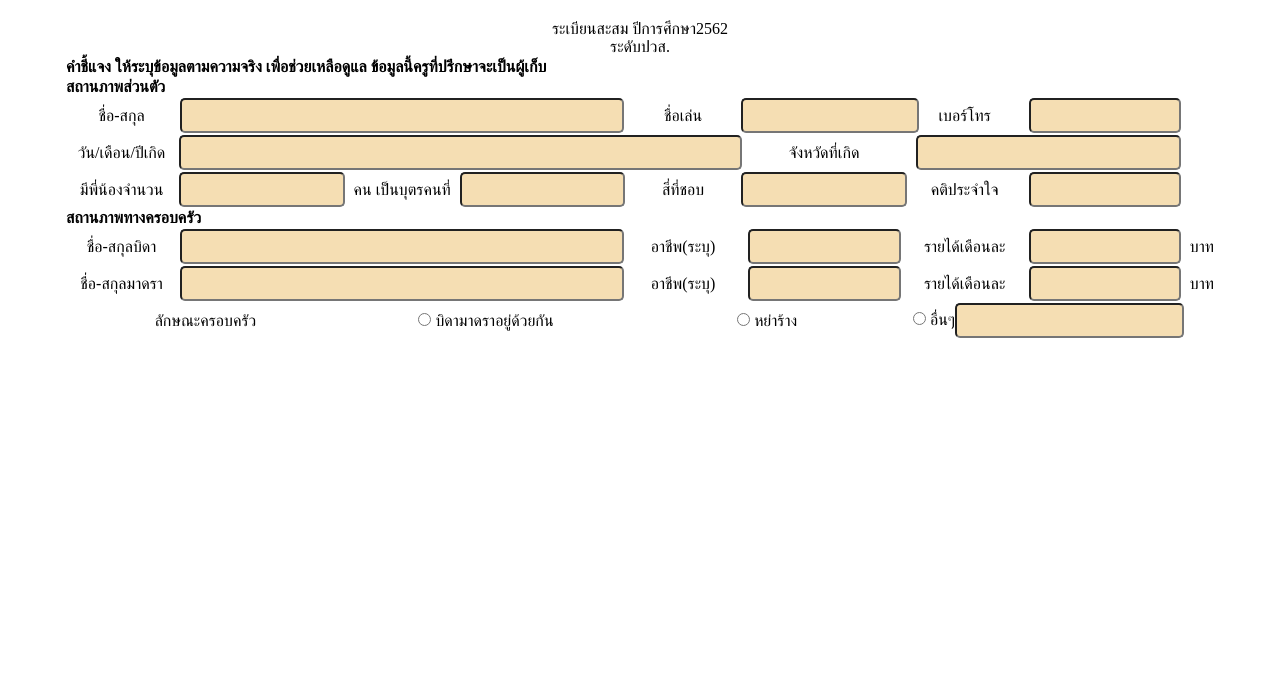
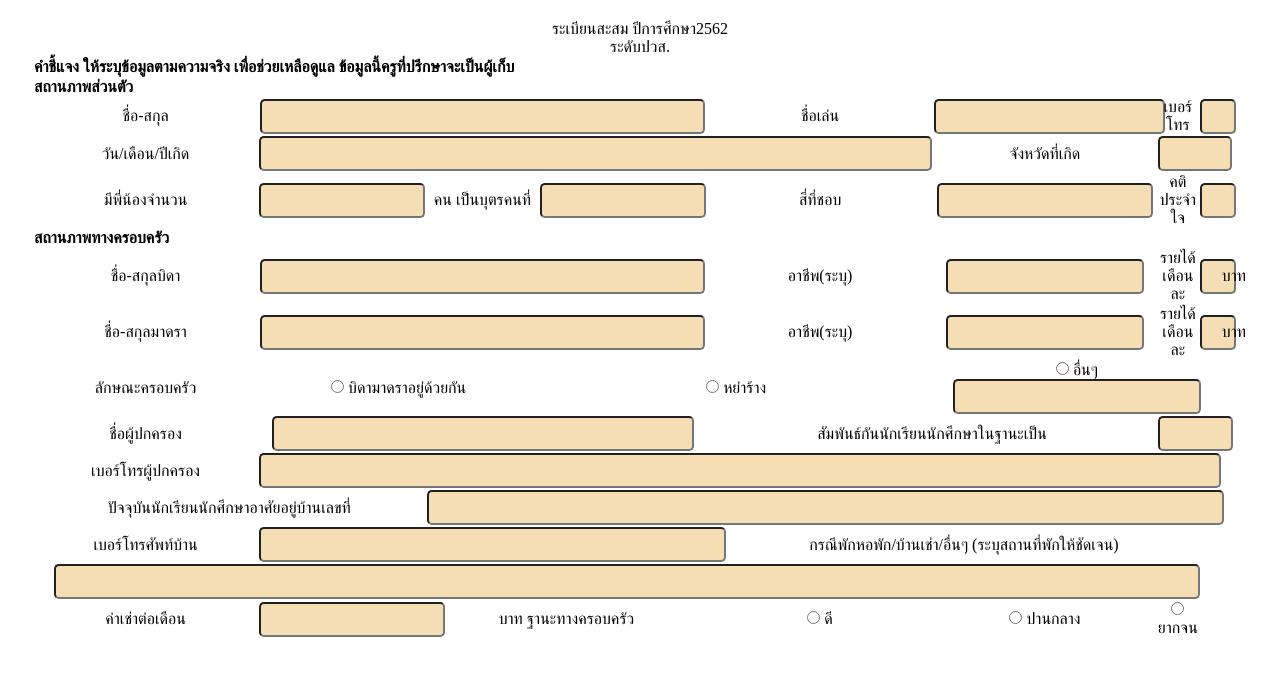
Before and after one commit to WuttichaiPolkuntod/WebDesign, a plain HTML site: page 20_06_2565_work2/index.html in a window 1280 px wide. Drawn offline with Linux system fonts and the light colour scheme.

Commit message:
20_06_2565 work2.2

```diff
--- a/20_06_2565_work2/css/style.css
+++ b/20_06_2565_work2/css/style.css
@@ -4,7 +4,7 @@
 }
 table{
     margin: 20px auto;
-    width: 90%;
+    width: 95%;
 }
 #head{
     text-align: left;
--- a/20_06_2565_work2/index.html
+++ b/20_06_2565_work2/index.html
@@ -4,7 +4,7 @@
     <meta charset="UTF-8">
     <meta http-equiv="X-UA-Compatible" content="IE=edge">
     <meta name="viewport" content="width=device-width, initial-scale=1.0">
-    <title>Document</title>
+    <title>pain</title>
     <link rel="stylesheet" href="css/style.css">
 </head>
 <body>
@@ -14,18 +14,18 @@
             ระเบียนสะสม ปีการศึกษา2562<br>ระดับปวส.
         </caption>
         <tr>
-            <th colspan="9" id="head">คำชี้แจง ให้ระบุข้อมูลตามความจริง เพื่อช่วยเหลือดูแล ข้อมูลนี้ครูที่ปรึกษาจะเป็นผู้เก็บ</th>
+            <th colspan="8" id="head">คำชี้แจง ให้ระบุข้อมูลตามความจริง เพื่อช่วยเหลือดูแล ข้อมูลนี้ครูที่ปรึกษาจะเป็นผู้เก็บ</th>
         </tr>
         <tr>
-            <th colspan="9" id="head">สถานภาพส่วนตัว</th>
+            <th colspan="8" id="head">สถานภาพส่วนตัว</th>
         </tr>
         <tr>
-            <td style="width:10%">ชื่อ-สกุล</td>
+            <td style="width:15%">ชื่อ-สกุล</td>
             <td colspan="3" style="width:60%"><input type="text" style="width:95%"></td>
             <td style="width:10%">ชื่อเล่น</td>
-            <td style="width:15%"><input type="text" style="width:95%"></td>
+            <td style="width:10%"><input type="text" style="width:95%"></td>
             <td style="width:10%">เบอร์โทร</td>
-            <td style="width:15%"><input type="text" style="width:80%"></td>
+            <td style="width:10%"><input type="text" style="width:80%"></td>
         </tr>
         <tr>
             <td style="width:10%">วัน/เดือน/ปีเกิด</td>
@@ -44,7 +44,7 @@
             <td style="width:15%"><input type="text" style="width:80%"></td>
         </tr>
         <tr>
-            <th colspan="9" id="head">สถานภาพทางครอบครัว</th>
+            <th colspan="8" id="head">สถานภาพทางครอบครัว</th>
         </tr>
          <tr>
             <td style="width:10%">ชื่อ-สกุลบิดา</td>
@@ -65,11 +65,41 @@
             <td style="width:5%"> บาท</td>
          </tr>
          <tr>
-            <td colspan="2" style="width:20%">ลักษณะครอบครัว</td>
-            <td colspan="2" style="width:20%"><input type="radio"><label> บิดามาดราอยู่ด้วยกัน</label></td>
-            <td colspan="2" style="width:20%"><input type="radio"><label> หย่าร้าง</label></td>
-            <td colspan="2" style="width:20%"><input type="radio"><label> อื่นๆ</label><input type="text" style="width:75%"></td>
+            <td style="width:20%">ลักษณะครอบครัว</td>
+            <td colspan="2" style="width:20%"><input type="radio" name="relation"><label> บิดามาดราอยู่ด้วยกัน</label></td>
+            <td colspan="2" style="width:20%"><input type="radio" name="relation"><label> หย่าร้าง</label></td>
+            <td colspan="3" style="width:20%"><input type="radio" name="relation"><label> อื่นๆ</label><input type="text" style="width:80%"></td>
          </tr>
+         <tr>
+            <td style="width:10%">ชื่อผู้ปกครอง</td>
+            <td style="width:10%" colspan="3"><input type="text" style="width:90%"></td>
+            <td style="width:10%" colspan="2">สัมพันธ์กันนักเรียนนักศึกษาในฐานะเป็น</td>
+            <td style="width:10%" colspan="2"><input type="text" style="width:89%"></td>
+         </tr>
+         <tr>
+            <td style="width:10%" colspan="1">เบอร์โทรผู้ปกครอง</td>
+            <td style="width:90%" colspan="7"><input type="text" style="width:98%"></td>
+         </tr>
+         <tr>
+            <td style="width:10%" colspan="2">ปัจจุบันนักเรียนนักศึกษาอาศัยอยู่บ้านเลขที่</td>
+            <td style="width:90%" colspan="6"><input type="text" style="width:98%"></td>
+         </tr>
+         <tr>
+            <td style="width:10%" colspan="1">เบอร์โทรศัพท์บ้าน</td>
+            <td style="width:40%" colspan="3"><input type="text" style="width:100%"></td>
+            <td style="width:50%" colspan="4">กรณีพักหอพัก/บ้านเช่า/อื่นๆ (ระบุสถานที่พักให้ชัดเจน)</td>
+        </tr>
+        <tr>
+            <td style="width:90%" colspan="8"><input type="text" style="width:95%"></td>
+        </tr>
+        <tr>
+            <td style="width:10%" colspan="1">ค่าเช่าต่อเดือน</td>
+            <td style="width:10%" colspan="1"><input type="text" style="width:10%%"></td>
+            <td style="width:10%" colspan="2">บาท ฐานะทางครอบครัว</td>
+            <td colspan="1" style="width:20%"><input type="radio" name="relation"><label> ดี</label></td>
+            <td colspan="1" style="width:20%"><input type="radio" name="relation"><label> ปานกลาง</label></td>
+            <td colspan="1" style="width:20%"><input type="radio" name="relation"><label> ยากจน</label></td>
+        </tr>
     </table>
 </form>
 </body>
```
